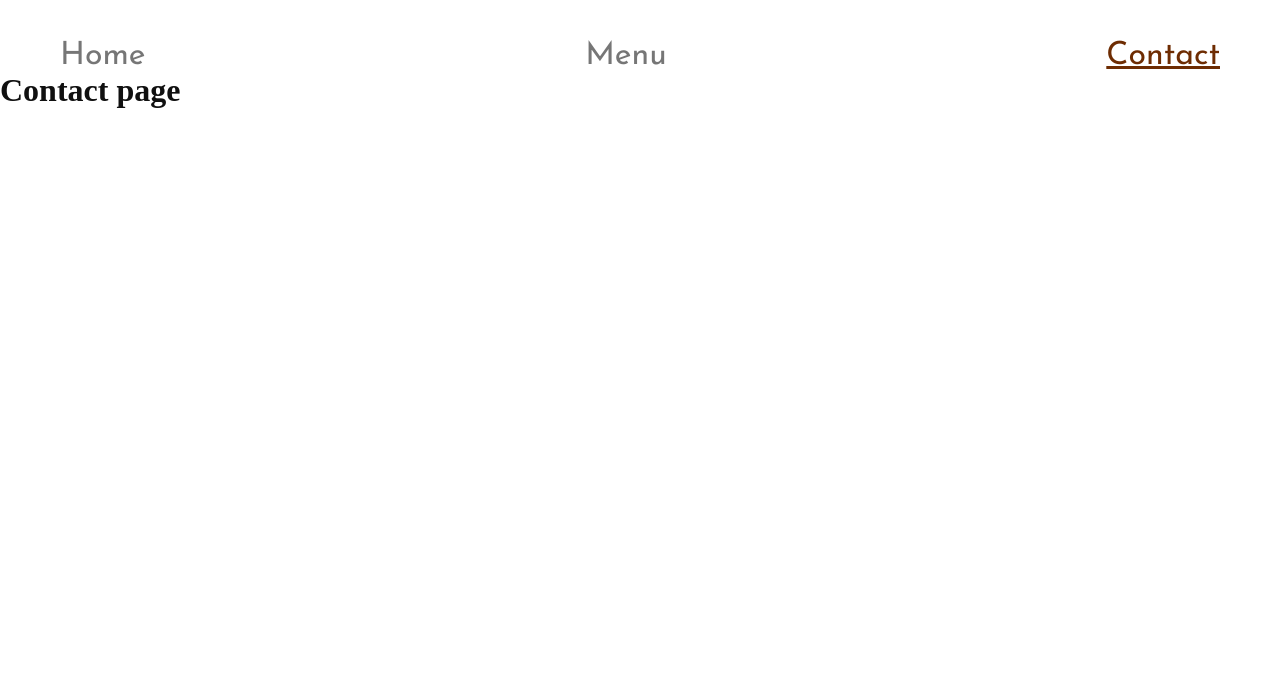
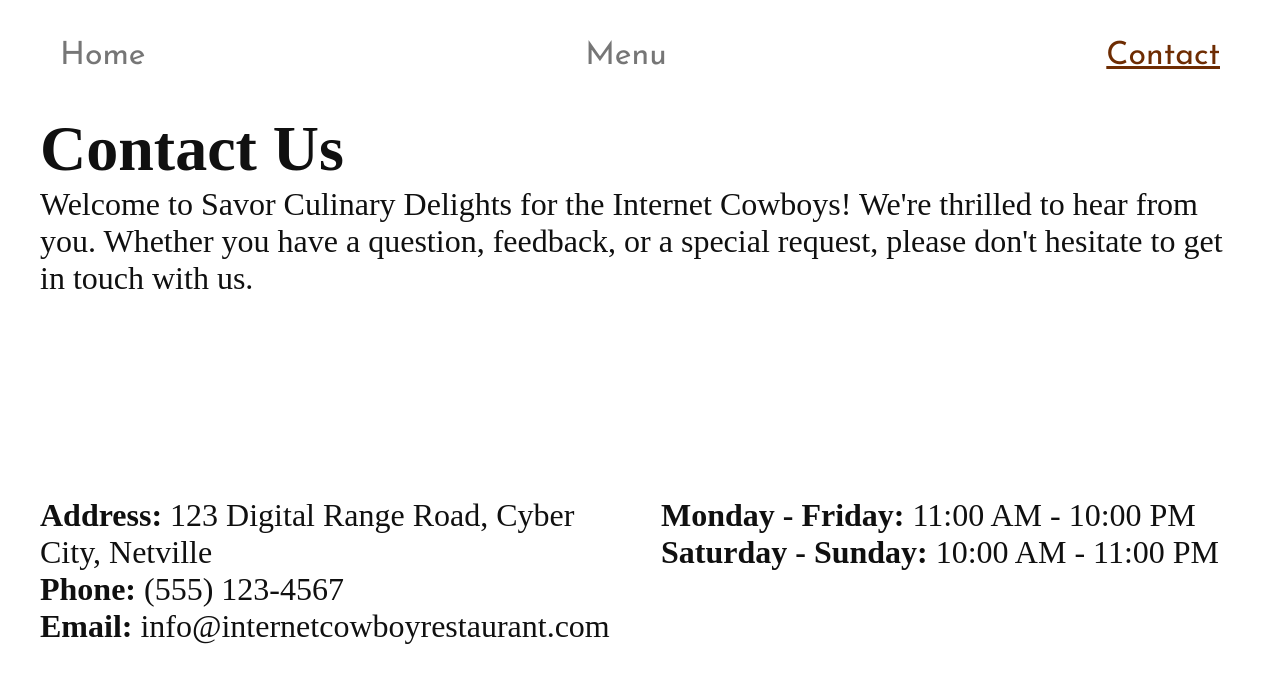
Before and after one commit to x6Nenko/Odin-Restaurant-Page, a website built with webpack: page dist/index.html in a window 1280 px wide. Both pictures are taken after a click on the link "Contact". Built offline with nearby package versions, Linux system fonts and the light colour scheme; a web font is replaced by a local one.

Commit message:
Add content to contact page

```diff
--- a/src/index.js
+++ b/src/index.js
@@ -56,7 +56,7 @@ contactLink.href = "#";
 contactLink.addEventListener("click", function() {
     heroContent.style.display = "none";
     menuContent.style.display = "none";
-    contactContent.style.display = "block";
+    contactContent.style.display = "flex";
 
     heroLink.classList.remove("active");
     menuLink.classList.remove("active");
--- a/src/modules/contact-page.js
+++ b/src/modules/contact-page.js
@@ -3,7 +3,25 @@ function contactPageRender() {
     contentWrapper.appendChild(document.createElement("div")).classList.add("contact-container");
 
     const contactContainer = document.querySelector(".contact-container");
-    contactContainer.appendChild(document.createElement("h1")).innerText = "Contact page";
+    contactContainer.appendChild(document.createElement("div")).classList.add("contact-wrapper");
+
+    const contactWrapper = document.querySelector(".contact-wrapper");
+    contactWrapper.appendChild(document.createElement("article")).classList.add("contact-heading");
+
+    const contactHeading = document.querySelector(".contact-heading");
+    contactHeading.appendChild(document.createElement("h1")).innerText = "Contact Us";
+    contactHeading.appendChild(document.createElement("p")).innerText = "Welcome to Savor Culinary Delights for the Internet Cowboys! We're thrilled to hear from you. Whether you have a question, feedback, or a special request, please don't hesitate to get in touch with us.";
+
+    contactWrapper.appendChild(document.createElement("div")).classList.add("contact-info-container");
+    const infoContainer = document.querySelector(".contact-info-container");
+    infoContainer.appendChild(document.createElement("article")).classList.add("contact-info");
+    infoContainer.appendChild(document.createElement("article")).classList.add("business-hours");
+
+    const contactInfo = document.querySelector(".contact-info");
+    const businessHours = document.querySelector(".business-hours");
+
+    contactInfo.innerHTML = "<ul><li><b>Address:</b> 123 Digital Range Road, Cyber City, Netville</li> <li><b>Phone:</b> (555) 123-4567</li> <li><b>Email:</b> info@internetcowboyrestaurant.com</li></ul>";
+    businessHours.innerHTML = "<ul><li><b>Monday - Friday:</b> 11:00 AM - 10:00 PM</li> <li><b>Saturday - Sunday:</b> 10:00 AM - 11:00 PM</li></ul>"
 }
 
 export default contactPageRender;
--- a/src/style.css
+++ b/src/style.css
@@ -98,3 +98,38 @@ nav a:hover {
     font-size: 2rem;
     margin-top: auto;
 }
+
+/* ================= CONTACT CONTENT ================= */
+
+.contact-container {
+    padding: 40px;
+}
+
+.contact-wrapper {
+    display: flex;
+    flex-direction: column;
+    gap: 200px;
+}
+
+.contact-heading h1 {
+    font-size: 4rem;
+}
+
+.contact-heading p {
+    font-size: 2rem;
+}
+
+.contact-info-container {
+    font-size: 2rem;
+    display: flex;
+}
+
+.contact-info-container article {
+    display: flex;
+    justify-content: center;
+    width: 50%;
+}
+
+.contact-info-container ul {
+    list-style: none;
+}
```
Also changed, not shown: dist/main.js.
